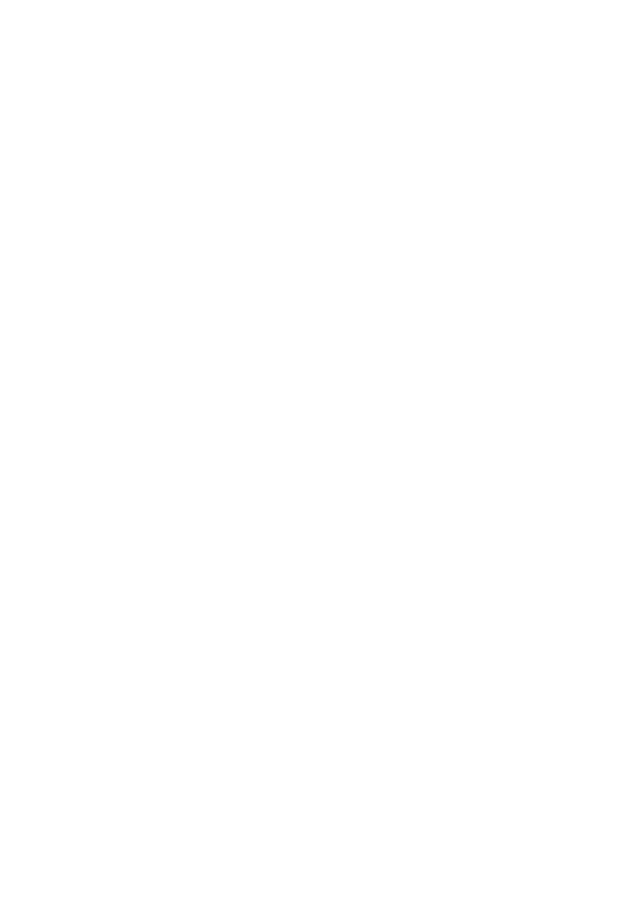
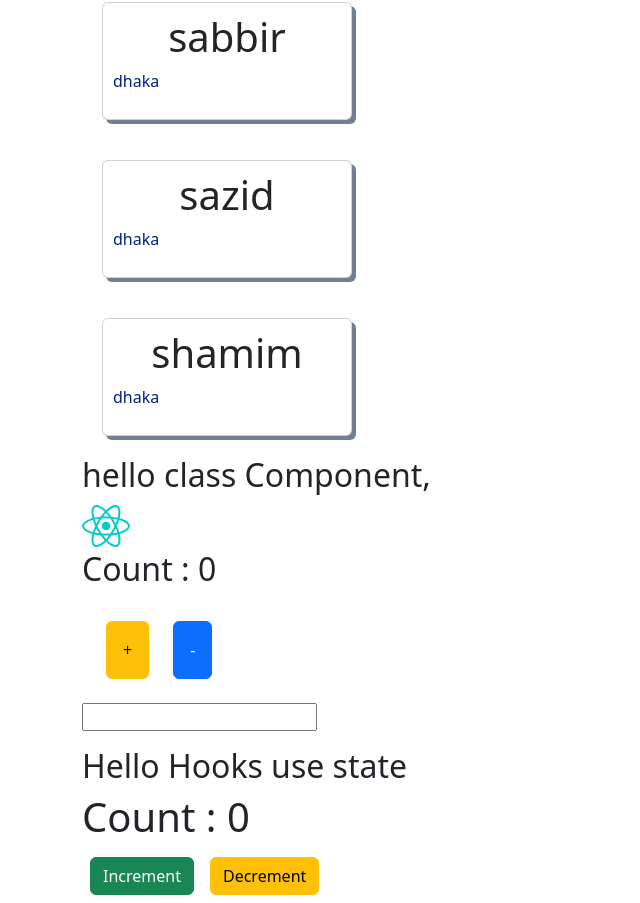
Before and after one commit to TofayelTaj/React-practice, a React (Create React App) app in the folder my-app/: page / in a window 1280 px wide. Shown: the part 334-1237 px from the top of the page, without its empty margins (0-640 px from the left). Before the commit the page ends 800 px from the top, so only its background shows below. Built offline with nearby package versions, Linux system fonts and the light colour scheme.

Commit message:
functional component useState hooks

```diff
--- a/my-app/src/App.js
+++ b/my-app/src/App.js
@@ -3,6 +3,7 @@
 import Data from './Data.json';
 import Card2 from './Components/Card2';
 import 'bootstrap/dist/css/bootstrap.min.css';
+import HookUseState from './Components/HookUseState';
 
 function App() {
 
@@ -18,13 +19,18 @@
 
 
   return (
-    <div>
-    {/* {items}
+    <div className="container">
 
-    <Card2  name="tofayel" /> */}
+          {items}
 
-    {viewPage}
-    {/* {items} */}
+
+
+
+    {/* <Card2  name="tofayel" />  */}
+
+     {viewPage}
+     <HookUseState />
+
     </div>
   );
 }
--- a/my-app/src/Components/Card.js
+++ b/my-app/src/Components/Card.js
@@ -10,7 +10,10 @@
     const {name, address} = props;
 
 
- return <div className="card">
+ return <div className="row">
+    <div className="col-4">
+
+ <div className="card">
             <div className="cardTitle">
                 <h1> {name} </h1>
             </div>
@@ -21,6 +24,8 @@
 
             </div>
         </div>
+        </div>
+        </div>
  }
 
 export default Card;
--- a/my-app/src/Components/Card2.js
+++ b/my-app/src/Components/Card2.js
@@ -16,7 +16,6 @@
     }
 
     increment = () => {
-        console.log("clicked");
         this.setState({
             count : this.state.count + 1
         })
--- /dev/null
+++ b/my-app/src/Components/HookUseState.js
@@ -0,0 +1,29 @@
+import React, {useState} from "react";
+import { Button } from "react-bootstrap";
+
+
+function HookUseState(){
+
+    const [count, setCount1] = useState(0);
+
+    const incrementFunc = () =>{
+        setCount1(count + 1)
+    }
+
+    const decrementFunc = () =>{
+        if(count != 0){
+            setCount1(count -1)
+        }
+
+    }
+
+    return <div>
+        <h2>Hello Hooks use state </h2>
+        <h1>Count : {count}</h1>
+        <Button variant="success" className="m-2" onClick={incrementFunc}>Increment</Button>
+        <Button variant="warning" className="m-2" onClick={decrementFunc}>Decrement</Button>
+
+    </div>
+}
+
+export default HookUseState;
```
